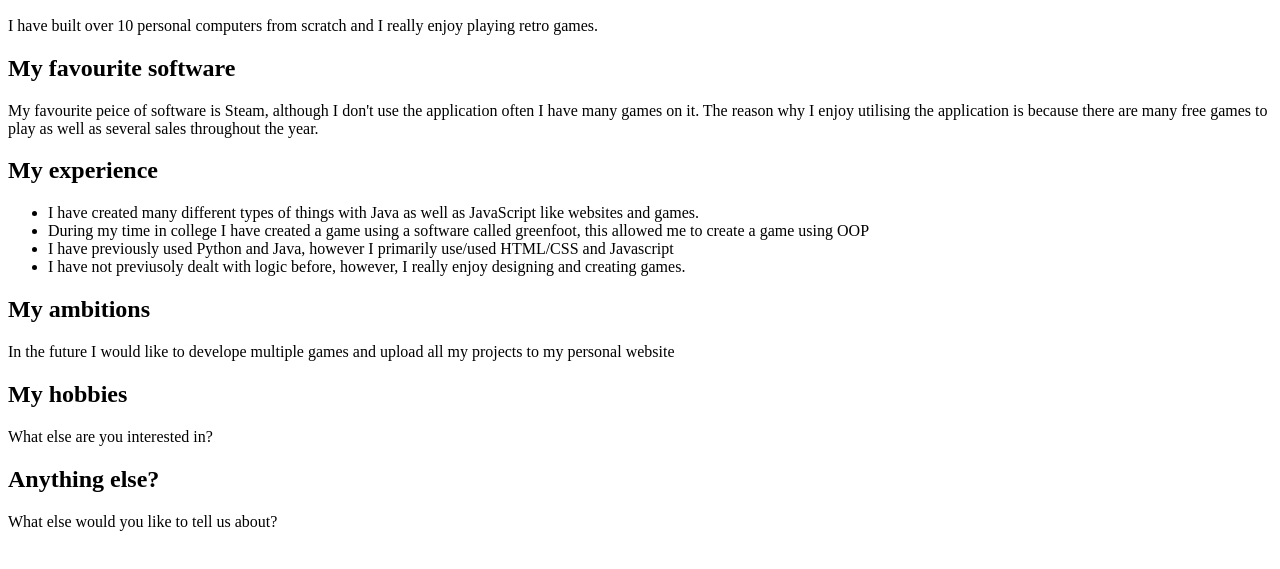
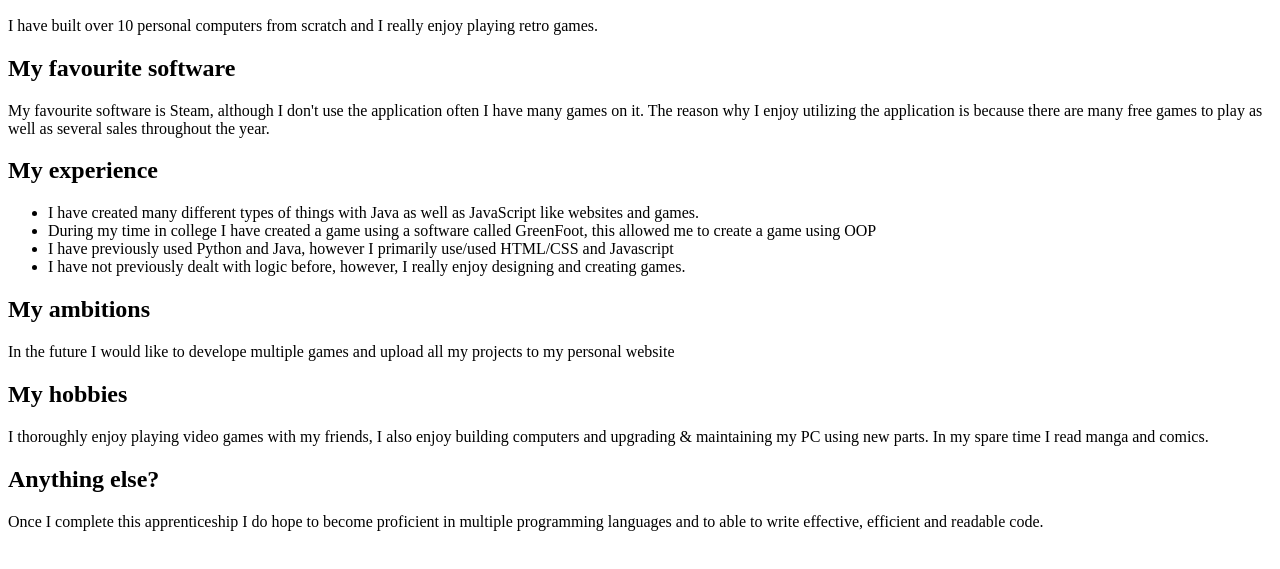
Before and after one commit to SenpaiYG/Flying-start-portfolio, a website: page public/index.html in a window 1280 px wide. Shown: the part 187-756 px from the top of the page. Drawn offline with Linux system fonts and the light colour scheme.

Commit message:
Main info

```diff
--- a/public/index.html
+++ b/public/index.html
@@ -27,16 +27,16 @@
 
     <article>
       <h2>My favourite software</h2>
-      <p> My favourite peice of software is Steam, although I don't use the application often I have many games on it. The reason why I enjoy utilising the application is because there are many free games to play as well as several sales throughout the year. </p>
+      <p> My favourite software is Steam, although I don't use the application often I have many games on it. The reason why I enjoy utilizing the application is because there are many free games to play as well as several sales throughout the year. </p>
     </article>
 
     <article>
       <h2>My experience</h2>
       <ul>
         <li>I have created many different types of things with Java as well as JavaScript like websites and games.</li>
-        <li>During my time in college I have created a game using a software called greenfoot, this allowed me to create a game using OOP</li>
+        <li>During my time in college I have created a game using a software called GreenFoot, this allowed me to create a game using OOP</li>
         <li>I have previously used Python and Java, however I primarily use/used HTML/CSS and Javascript</li>
-        <li>I have not previusoly dealt with logic before, however, I really enjoy designing and creating games.</li>
+        <li>I have not previously dealt with logic before, however, I really enjoy designing and creating games.</li>
       </ul>
     </article>
 
@@ -47,12 +47,12 @@
 
     <article>
       <h2>My hobbies</h2>
-      <p>What else are you interested in?</p>
+      <p>I thoroughly enjoy playing video games with my friends, I also enjoy building computers and upgrading & maintaining my PC using new parts. In my spare time I read manga and comics.  </p>
     </article>
 
     <article>
       <h2>Anything else?</h2>
-      <p>What else would you like to tell us about?</p>
+      <p>Once I complete this apprenticeship I do hope to become proficient in multiple programming languages and to able to write effective, efficient and readable code. </p>
     </article>
 
   </main>
```
